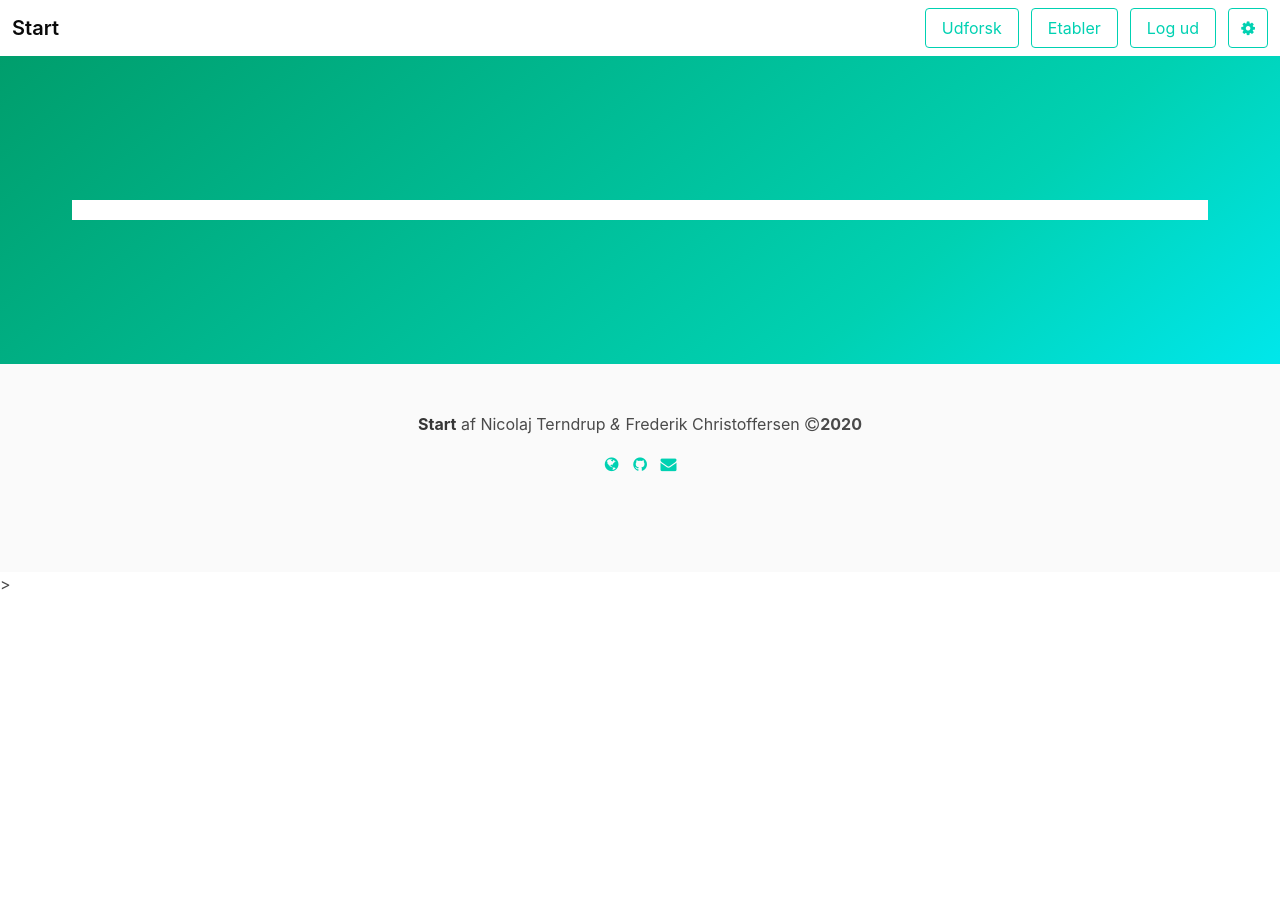
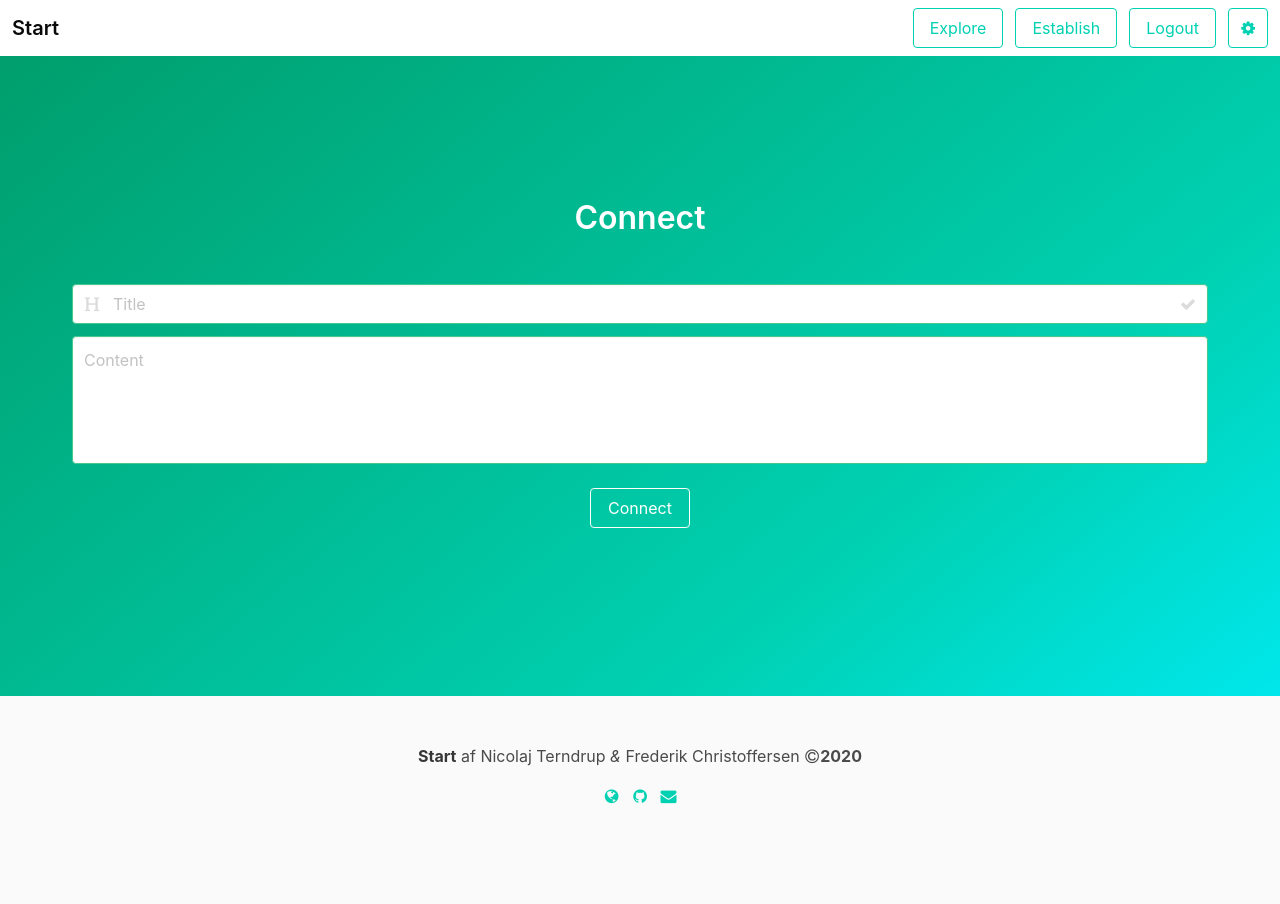
Before and after one commit to FrederikWLC/start, a Flask app: a page that uses app/templates/navbar.html in a window 1280 px wide. Before the commit the page ends 590 px from the top, so only its background shows below. Run offline with Flask 2, Linux system fonts and the light colour scheme; a user stored in the database is signed in; data comes from the database, SQL or seed files in the repository; some libraries are stand-ins or nearby versions.

Commit message:
Added content to sites

```diff
--- a/app/routes.py
+++ b/app/routes.py
@@ -1,5 +1,5 @@
 # -*- coding: utf-8 -*-
-from flask import redirect, url_for, render_template, request, session, flash
+from flask import redirect, url_for, render_template, request, session, flash, abort
 from flask_login import LoginManager, current_user, login_user, logout_user, login_required
 from werkzeug.urls import url_parse
 from app import app, db, geolocator
@@ -48,9 +48,6 @@ def logout():
 @app.route('/register', methods=['GET', 'POST'])
 def register():
 
-    print(current_user.is_authenticated)
-    if current_user.is_authenticated:
-        return redirect(url_for('home'))
     if request.method == 'POST':
         print("OPRET BRUGER")
         name = request.form['name']
@@ -145,6 +142,7 @@ def explore():
         return json.dumps({'status': 'Successfully validated'})
 
     try:
+        location.address
         return render_template("explore.html", profiles=explore_query, locargs=[math.sin(math.pi * location.latitude / 180), math.cos(math.pi * location.latitude / 180), math.pi * location.longitude / 180], search=True)
     except NameError:
         print("NO query")
@@ -176,11 +174,39 @@ def profile(username):
 @login_required
 def relations(username):
     profile = User.query.filter_by(username=username).first_or_404()
-    return render_template('relations.html', profile=profile)
+    relations = list(set(current_user.befriended).intersection(current_user.befriends))
+    return render_template('relations.html', relations=relations)
 
 
 @app.route("/profile/<username>/connect/", methods=["GET", "POST"])
 @login_required
 def connect(username):
+
+    if username == current_user.username:
+        abort(404)
+
     profile = User.query.filter_by(username=username).first_or_404()
+
+    if request.method == 'POST':
+
+        title = request.form["title"]
+
+        content = request.form["content"]
+
+        if not title or not content:
+            print("All fields required")
+            return json.dumps({'status': 'All fields required'})
+
+        application = Application(title=title, content=content, sender=current_user, recipient=profile)
+        db.session.add(application)
+        db.session.commit()
+        return json.dumps({'status': 'Successfully sent'})
+
     return render_template('connect.html', profile=profile)
+
+
+@app.route("/establish/application/<username>/", methods=["GET", "POST"])
+def application(username):
+    sender = User.query.filter_by(username=username).first_or_404()
+    application = Application.query.filter_by(sender_id=sender.id, recipient_id=current_user.id).first_or_404()
+    return render_template('application.html', application=application)
--- /dev/null
+++ b/app/static/js/connect.js
@@ -0,0 +1,21 @@
+function message(status, shake=false, id="") {
+  if (shake) {
+    $("#"+id).effect("shake", {direction: "right", times: 2, distance: 8}, 250);
+  }
+  document.getElementById("feedback").innerHTML = status;
+  $("#feedback").show().delay(2000).fadeOut();
+}
+ $(document).on("click", "#connect-button", function() {
+   console.log("Connect");
+    $.post({
+      type: "POST",
+      url: "/connect",
+      data: {"title": $("#title").val(),
+             "content": $("#content").val()},
+      success(response) {
+        var status = JSON.parse(response)["status"];
+        if (status === "Successfully sent") { location.reload(); }
+        else{message(status, true, "connect-box");}
+
+      }});
+  });
--- a/app/templates/connect.html
+++ b/app/templates/connect.html
@@ -6,28 +6,39 @@
 
   	<div class="hero-body">
 
+         <div class="container has-text-centered">
+          <div id="connect-box" class="connect-box">
+              <p class="title">Connect</p>
+              <br>
 
-        <div valign="top" class="block">
+              <div class="field">
+                <p class="control has-icons-left has-icons-right">
+                  <input id="title" class="input is-success" type="title" placeholder="Title">
+                  <span class="icon is-small is-left">
+                    <i class="fa fa-header"></i>
+                  </span>
+                  <span class="icon is-small is-right">
+                    <i class="fa fa-check"></i>
+                  </span>
+                </p>
+              </div>
 
-        </div>
+              <div class="control">
+  <textarea class="textarea has-fixed-size is-success" placeholder="Content" id="content"></textarea>
+</div>
+      <br>
+              <a id="connect-button" class="form-button button is-primary is-inverted is-outlined">Connect</a>
+              <br>
+              <br>
+              <i><a id="feedback" class="feedback"></a></i>
+            </div>
+</div>
+</div>
+</section>
 
-  </div>
-</section>
 {% include "footer.html" %}
 {% endblock %}
 {% block scripts %}
-<style>
-
-/* Create three equal columns that floats next to each other */
-.block {
-  vertical-align: middle;
-  float: left;
-  padding: 10px;
-  background: white;
-  width: 100%;
-  height: 100%;
-}
-
-</style>
-<script src="../static/js/navbar.js"></script>>
+<script src="../static/js/navbar.js"></script>
+<script src="../static/js/connect.js"></script>
 {% endblock %}
--- a/app/templates/explore.html
+++ b/app/templates/explore.html
@@ -5,9 +5,8 @@
 	<section class="hero is-primary is-bold is-medium">
 
   	<div class="hero-body">
-    <div class="container has-text-centered">
+    <div id="field" class="container has-text-centered">
           <div id="explore-box" class="explore-box">
-            <div class="signup-area" id="field">
               <p class="title">Explore</p>
               <br>
               <div class="field">
@@ -65,7 +64,6 @@
           </div>
         </div>
       </div>
-    </div>
   </div>
 </section>
 {% include "footer.html" %}
--- a/app/templates/navbar.html
+++ b/app/templates/navbar.html
@@ -18,17 +18,17 @@
           <div class="field is-grouped">
             <p class="control">
               <a href="/explore" class="button is-primary is-outlined">
-                <span>Udforsk</span>
+                <span>Explore</span>
               </a>
             </p>
             <p class="control">
               <a href="/establish" class="button is-primary is-outlined">
-                <span>Etabler</span>
+                <span>Establish</span>
               </a>
             </p>
             <p class="control">
               <a href="/logout" class="button is-primary is-outlined">
-                <span>Log ud</span>
+                <span>Logout</span>
               </a>
             </p>
             <p class="control">
```
Also changed, not shown: app/models.py (+27 -1 lines), app/templates/establish.html (+89 -5 lines), app/templates/relations.html (+22 -2 lines).
